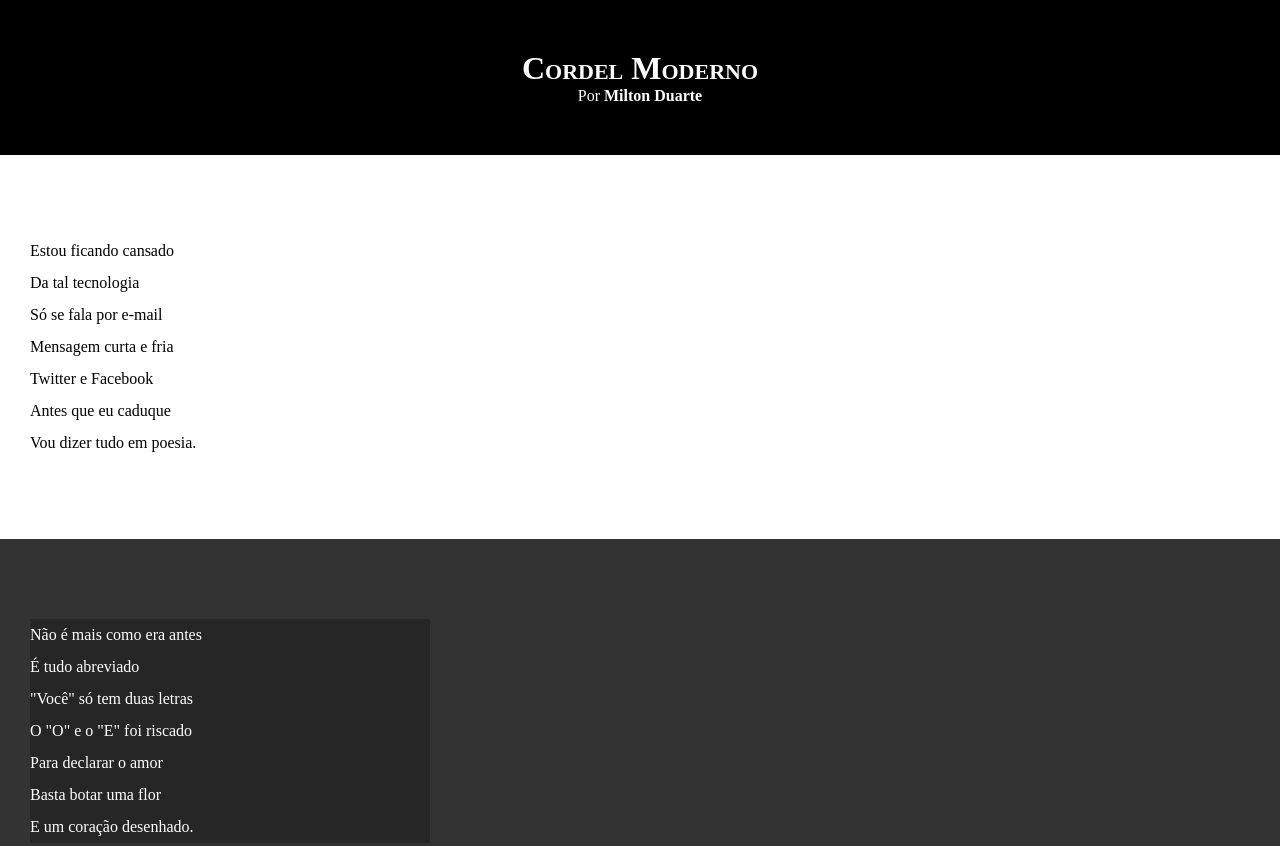
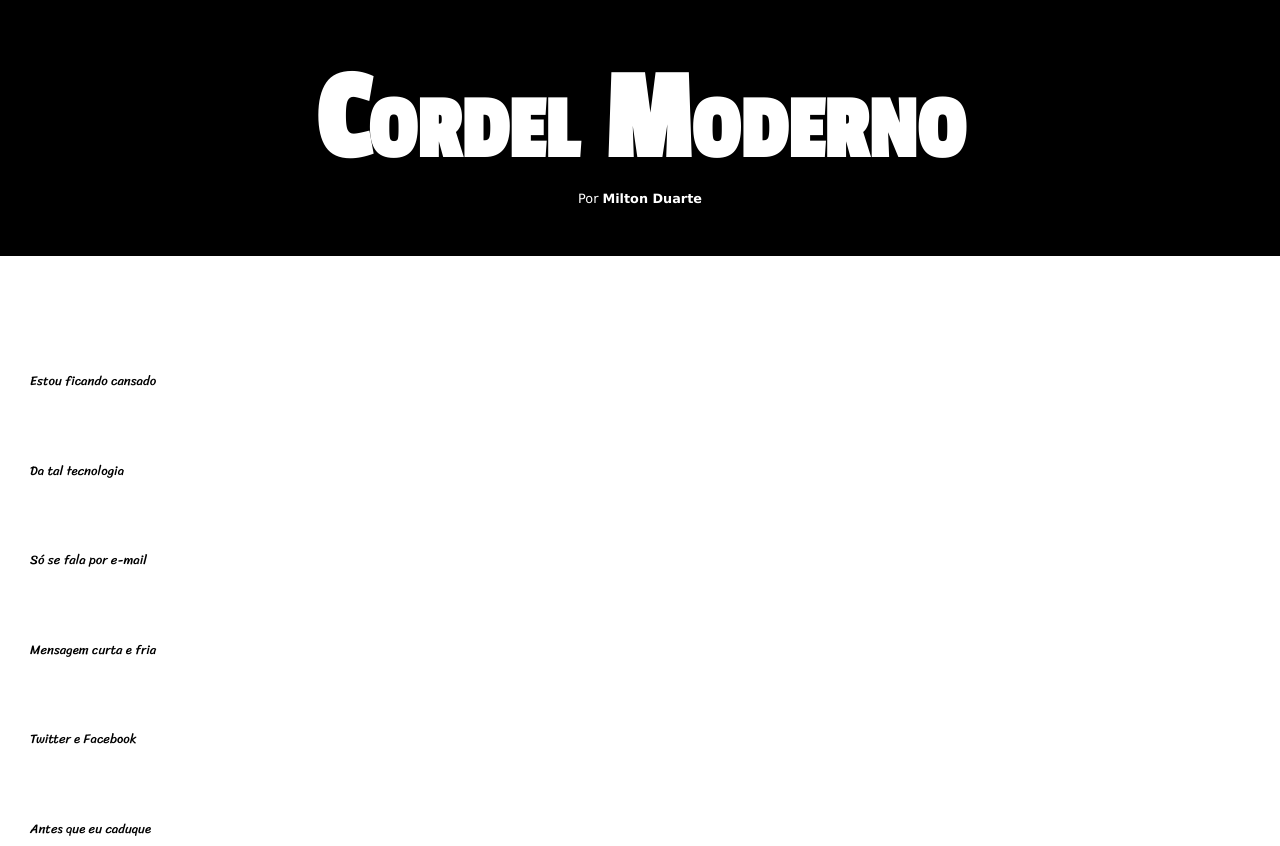
Before and after one commit to mfirmiano/HTML_CSS, a plain HTML site: page Mod 03/d012/imagens/index.html in a window 1280 px wide. Shown: the top 846 px of the page. Drawn offline with Linux system fonts and the light colour scheme.

Commit message:
atualização de estilo

```diff
--- a/Mod 03/d012/imagens/style.css
+++ b/Mod 03/d012/imagens/style.css
@@ -1,12 +1,22 @@
 @charset "UTF-8";
 
+@import url('https://fonts.googleapis.com/css2?family=Passion+One&display=swap');
+
+@import url('https://fonts.googleapis.com/css2?family=Sriracha&display=swap');
+
+:root{
+    --fonte1: Verdana, Geneva, Tahoma, sans-serif;
+    --fonte2: 'Passion One', cursive;
+    --fonte3: 'Sriracha', cursive;
+}
 * {
     margin: 0px;
     padding: 0px;
-
+    font-size: 1vw;
 }
 
 html, body{
+    font-family: var(--fonte1);
     min-height: 100vh;
     background-color: darkgray;
 
@@ -16,11 +26,14 @@ header{
     background-color: black;
     color: white;
     text-align: center;
+
 }
 
 header > h1{
     padding-top: 50px;
     font-variant: small-caps;
+    font-family: var(--fonte2);
+    font-size: 10vw;
 
 }
 
@@ -44,6 +57,8 @@ section{
     padding-bottom: 10vh;
     line-height: 2em;
     padding-left: 30px;
+    font-family: var(--fonte3);
+    font-size: 3.5vw;
 }
 
 section.normal{
@@ -58,7 +73,8 @@ section.imagem{
 
 section.imagem p{
     background-color: rgba(0,0,0,0.253);
-    width: 400px;
+    display: inline-block;
+    padding: 5px;
 }
 
 footer{
```
